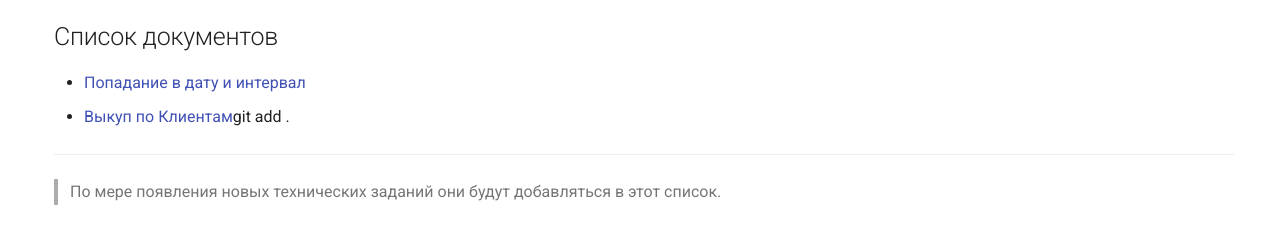
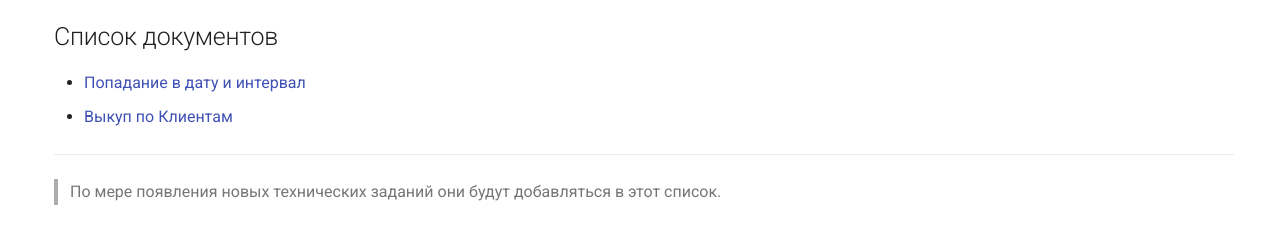
Before and after one commit to V1oxy/Dalli-wiki, an MkDocs documentation site: the page built from docs/projects.md, in a window 1280 px wide. Shown: the part 300-544 px from the top of the page. Built offline with MkDocs 1.6.1 and Material for MkDocs 9.7.7, drawn with Linux system fonts in a browser that asks for light colours.

Commit message:
исправлена ошибка в ссылке

```diff
--- a/docs/projects.md
+++ b/docs/projects.md
@@ -12,7 +12,7 @@ hide:
 ## Список документов
 
 - [Попадание в дату и интервал](projects/Попадание в дату и интервал.md)
-- [Выкуп по Клиентам](projects/Выкуп по Клиентам.md)git add .
+- [Выкуп по Клиентам](projects/Выкуп по Клиентам.md)
 
 ---
 
```
